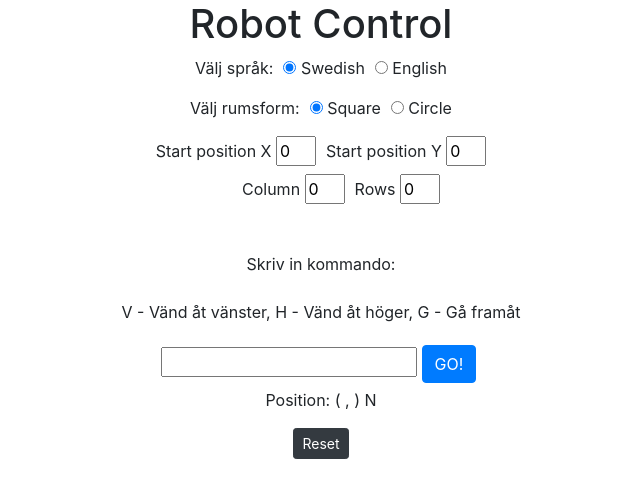
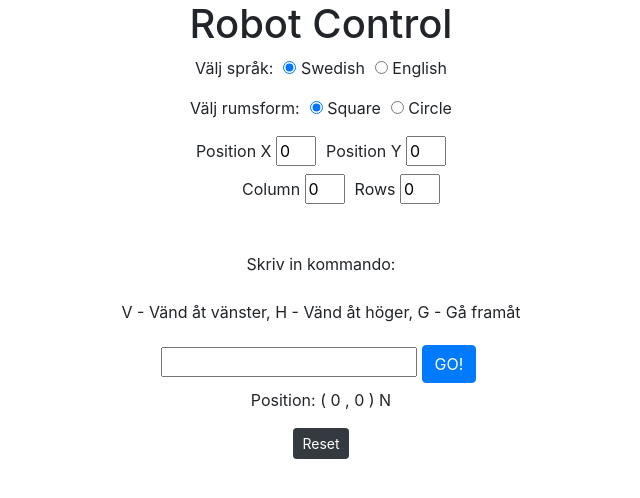
Before and after one commit to dic15san/robot-app, a React (Create React App) app: page / in a window 1280 px wide. Shown: the top 498 px of the page, without its empty margins (319-959 px from the left). Built offline with nearby package versions, Linux system fonts and the light colour scheme.

Commit message:
small changes

```diff
--- a/src/RobotControl.js
+++ b/src/RobotControl.js
@@ -14,9 +14,7 @@ class RobotControl extends React.Component {
       shape: "square",
       facing: "N",
       positionX: 0,
-      finalPositionX: "",
       positionY: 0,
-      finalPositionY: "",
       columns: 0,
       rows: 0,
       radius: 0,
@@ -112,7 +110,8 @@ class RobotControl extends React.Component {
           }
       })
 
-      if (bool === true) this.setState({facing: currentFacing, positionX: currentPosX, positionY: currentPosY, finalPositionX: currentPosX, finalPositionY: currentPosY});
+      /* only updates if within area */
+      if (bool === true) this.setState({facing: currentFacing, positionX: currentPosX, positionY: currentPosY});
     }
 
     handleCircle(command, currentPosX, currentPosY, currentFacing, forward, left, right, north, south, east, west){
@@ -159,7 +158,8 @@ class RobotControl extends React.Component {
           }
       })
 
-      if(bool === true) this.setState({facing: currentFacing, positionX: currentPosX, finalPositionX: currentPosX, positionY: currentPosY, finalPositionY: currentPosY});
+    /* only updates if within area */
+      if(bool === true) this.setState({facing: currentFacing, positionX: currentPosX, positionY: currentPosY});
     }
 
     handleInput(event){
@@ -249,8 +249,8 @@ class RobotControl extends React.Component {
               </Row>
 
               <Row className="justify-content-md-center">
-                <label style={{marginRight: 10}}> Start position X <input type="number" style = {{width:40}} placeholder="0" onChange={this.handlePosX} value={this.state.positionX}/></label>
-                <label> Start position Y <input type="number" style = {{width:40}} placeholder="0" onChange={this.handlePosY} value={this.state.positionY}/></label>
+                <label style={{marginRight: 10}}> Position X <input type="number" style = {{width:40}} placeholder="0" onChange={this.handlePosX} value={this.state.positionX}/></label>
+                <label> Position Y <input type="number" style = {{width:40}} placeholder="0" onChange={this.handlePosY} value={this.state.positionY}/></label>
               </Row>
 
               <Row className="justify-content-md-center">
@@ -262,7 +262,7 @@ class RobotControl extends React.Component {
               {this.state.language === "swedish" ? <p> <br/> Skriv in kommando: <br/><br/> V - Vänd åt vänster, H - Vänd åt höger, G - Gå framåt </p> : <p> <br/> Type in command: <br/><br/> L - Turn to the left, R - Turn to the right, F - Move forward</p> }
               <input type="text" name="input" onChange={this.handleInput} onInput={this.toInputUppercase}/>
               <Button name="Button" id="submitButton" variant="primary" style={{margin: 5}} onClick={this.handleSubmit}>GO!</Button>
-              <p> Position: ( {this.state.finalPositionX} , {this.state.finalPositionY} ) {this.state.facing}</p>
+              <p> Position: ( {this.state.positionX} , {this.state.positionY} ) {this.state.facing}</p>
               <Button name="Button" variant="dark" size="sm" onClick={this.handleReset}>Reset</Button>
           </Container>
         </div>
```
Also changed, not shown: 1 other file (tests, documents, lock files or other folders).
